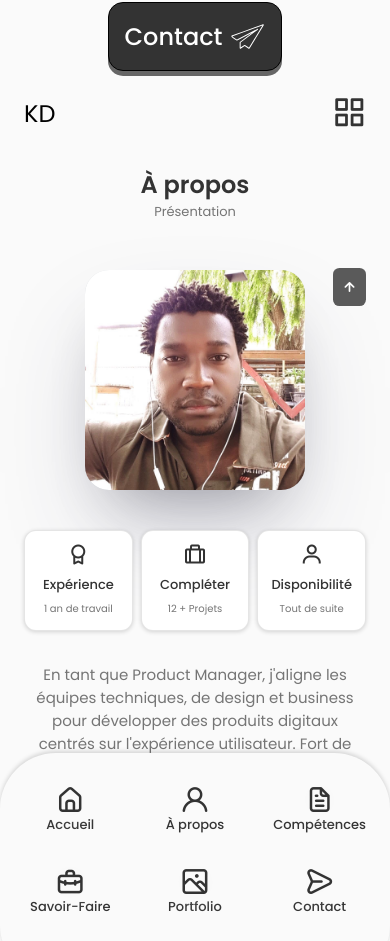
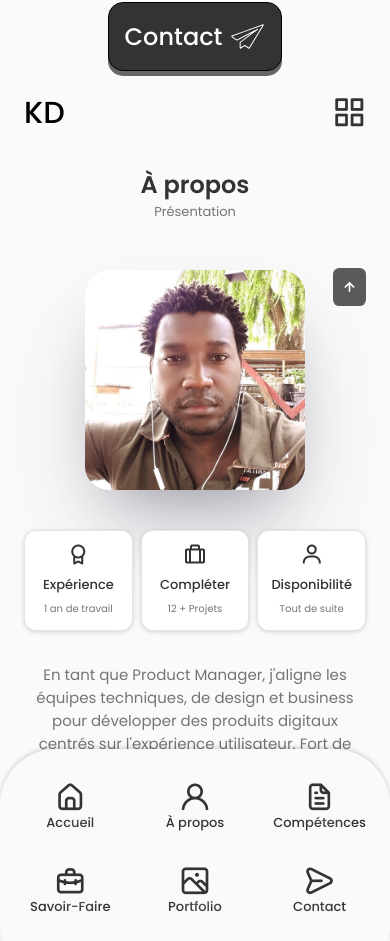
Before and after one commit to KD-Kongo-Dervilon/Portfolio-Product-Owner, a React (Create React App) app in the folder portfolio-product-owner/: page / in a window 390 px wide. Shown: the part 707-1648 px from the top of the page. Built offline with nearby package versions, Linux system fonts and the light colour scheme.

Commit message:
correction globale avant portfolio

```diff
--- a/portfolio-product-owner/src/components/footer/Footer.jsx
+++ b/portfolio-product-owner/src/components/footer/Footer.jsx
@@ -28,15 +28,24 @@ const Footer = () => {
                 </ul>
 
                 <div className="footer__social">
-                    <a href="https://www.facebook.com/?locale=fr_FR" className="home_social-icon" target="_blank" rel="noreferrer">
+                    <a href="https://www.facebook.com/?locale=fr_FR"
+                    className="footer_social-icon"
+                    target="_blank"
+                    rel="noreferrer">
                         <i class='bx bxl-facebook-circle'></i>
                     </a>
 
-                    <a href="https://www.youtube.com/" className="home_social-icon" target="_blank" rel="noreferrer">
+                    <a href="https://www.youtube.com/"
+                    className="footer_social-icon"
+                    target="_blank"
+                    rel="noreferrer">
                         <i class="uil uil-youtube"></i>
                     </a>
 
-                    <a href="https://www.twitch.tv/" className="home_social-icon" target="_blank" rel="noreferrer">
+                    <a href="https://www.twitch.tv/"
+                    className="footer_social-icon"
+                    target="_blank"
+                    rel="noreferrer">
                         <i class='bx bxl-twitch'></i>
                     </a>
                 </div>
--- a/portfolio-product-owner/src/components/footer/footer.css
+++ b/portfolio-product-owner/src/components/footer/footer.css
@@ -28,6 +28,7 @@
     display: flex;
     justify-content: center;
     column-gap: 1.125rem;
+    font-size: 2.5rem;
 }
 
 .footer__social-link {
--- a/portfolio-product-owner/src/components/header/Header.jsx
+++ b/portfolio-product-owner/src/components/header/Header.jsx
@@ -5,55 +5,59 @@ const Header = () => {
         /*=============== change backround  Header ===============*/
     window.addEventListener("scroll",function() {
         const header = document.querySelector(".header");
+
+        // when the scroll is higher than 200 viewport height, add the
+        //scroll-header class to à tag with the header tag
         if (this.scrollY >= 560) header.classList.add("scroll-header");
         else header.classList.remove("scroll-header");
     });
 
     /*=============== Toggle Menu ===============*/
     const[Toggle,showMenu] = useState(false);
+    const [activeNav , setActiveNav] = useState("#home");
 
     return (
         <header className="header">
             <nav className="nav container">
-                <a href="index.html" className="nav_logo">KD</a>
+                <a href="index.html" className="nav__logo">KD</a>
 
-                <div className={Toggle ? "nav_menu show-menu" : "nav_menu"} >
-                    <ul className="nav_list grid">
+                <div className={Toggle ? "nav__menu show-menu" : "nav__menu"} >
+                    <ul className="nav__list grid">
                         <li className="nav_item">
-                            <a href="#home" className="nav_link active-link">
-                                <i className="uil uil-estate nav_icon"></i> Accueil
+                            <a href="#home" onClick={() => setActiveNav('#home')} className={activeNav === "#home" ? " nav__link active-link" : "nav__link"}>
+                                <i className="uil uil-estate nav__icon"></i> Accueil
                             </a>
                         </li>
                         <li className="nav_item">
-                            <a href="#about" className="nav_link">
-                                <i className="uil uil-user nav_icon"></i> À propos
+                            <a href="#about" className="nav__link">
+                                <i className="uil uil-user nav__icon"></i> À propos
                             </a>
                         </li>
                         <li className="nav_item">
-                            <a href="#skills" className="nav_link">
-                                <i className="uil uil-file-alt nav_icon"></i> Compétences
+                            <a href="#skills" className="nav__link">
+                                <i className="uil uil-file-alt nav__icon"></i> Compétences
                             </a>
                         </li>
                         <li className="nav_item">
-                            <a href="#services" className="nav_link">
-                                <i className="uil uil-briefcase-alt nav_icon"></i> Savoir-Faire
+                            <a href="#services" className="nav__link">
+                                <i className="uil uil-briefcase-alt nav__icon"></i> Savoir-Faire
                             </a>
                         </li>
                         <li className="nav_item">
-                            <a href="#portfolio" className="nav_link">
-                                <i className="uil uil-scenery nav_icon"></i> Portfolio
+                            <a href="#portfolio" className="nav__link">
+                                <i className="uil uil-scenery nav__icon"></i> Portfolio
                             </a>
                         </li>
                         <li className="nav_item">
-                            <a href="#contact" className="nav_link">
-                                <i className="uil uil-message nav_icon"></i> Contact
+                            <a href="#contact" className="nav__link">
+                                <i className="uil uil-message nav__icon"></i> Contact
                             </a>
                         </li>
                     </ul>
 
                     <i class="uil uil-times nav_close" onClick={() => showMenu (!Toggle)}></i>
                 </div>
-                <div className="nav_toggle" onClick={() => showMenu (!Toggle)}>
+                <div className="nav__toggle" onClick={() => showMenu (!Toggle)}>
                     <i class="uil uil-apps"></i>
                 </div>
             </nav>
--- a/portfolio-product-owner/src/components/header/header.css
+++ b/portfolio-product-owner/src/components/header/header.css
@@ -15,44 +15,40 @@
     column-gap: 1.5rem;
 }
 
-.nav_toggle,
-.nav_toggle {
+.nav__logo,
+.nav__toggle {
     color : var(--title-color);
     font-weight: var(--font-medium);
 }
 
-.nav_list {
+.nav__list {
     display: flex;
     column-gap: 2rem;
 }
 
-.nav_link {
+.nav__link {
     display: flex;
     flex-direction:column;
     align-items: center;
-    font-size: var(--small-font-size);
+    font-size: var(--normal-font-size);
     color: var(--title-color);
     font-weight: var(--font-medium);
     transition: .3s;
-    -webkit-transition: .3s;
-    -moz-transition: .3s;
-    -ms-transition: .3s;
-    -o-transition: .3s;
 }
 
-.nav_icon,
+.nav__icon,
 .nav_close,
-.nav_toggle {
+.nav__toggle {
     display: none;
 }
 
-.nav_logo {
-    font-size: 1.5rem;
+.nav__logo {
+    font-size: 1.9rem;
     transition: all 0.5s ease-out;
     color: #000;
 }
 
-.nav_logo:hover {
+.nav__logo:hover {
     filter: drop-shadow(5px 5px 10px #fff);
     font-size: 2.5rem;
     color: var(--link-blue);
@@ -61,8 +57,13 @@
 
 /* Active link  */
 .active_link,
-.nav_link:hover {
+.nav__link:hover {
     color: var(--link-blue);
+}
+
+/* Change background header  */
+.scroll-header {
+    box-shadow: 0 -1px 4px rgba(0, 0, 0, 0.15)
 }
 
 /*=============== BREAKPOINTS ===============*/
@@ -78,7 +79,7 @@
         height: var(--header-height);
     }
 
-    .nav_menu {
+    .nav__menu {
         position:fixed;
         bottom: -100%;
         left: 0;
@@ -90,21 +91,25 @@
         transition: .3s;
     }
 
+    .nav__link {
+        font-size: var(--small-font-size);
+    }
+
     /* Show Menu */
     .show-menu {
         bottom: 0;
         transition: 0.2s ease;
     }
 
-    .nav_list {
+    .nav__list {
         display: grid;
         grid-template-columns: repeat(3, 1fr);
         gap: 2rem;
     }
 
-    .nav_icon {
-        font-size: 2.3em;
-        filter: drop-shadow(0 0 0.75rem rgb(251, 251, 251));
+    .nav__icon {
+        font-size: 2rem;
+        filter: drop-shadow(5px 5px 10px rgb(251,251,251));
     }
 
     .nav_close {
@@ -114,35 +119,40 @@
         font-size: 2.5em;
         cursor: pointer;
         color: var(--title-color);
+        transition: 0.3s;
     }
 
     .nav_close:hover {
         color: var(--link-blue);
+        filter: drop-shadow(5px 5px 10px #fff);
+        font-size: 3rem;
+        font-weight: bold;
     }
 
-    .nav_toggle {
+
+    .nav__toggle {
         font-size: 2.1rem;
         cursor: pointer;
     }
 
-    .nav_toggle:hover {
+    .nav__toggle:hover {
         color: var(--link-blue);
     }
 
-    .nav_icon,
+    .nav__icon,
     .nav_close,
-    .nav_toggle {
+    .nav__toggle {
         display : flex;
     }
 }
 
 /* For small devices */
 @media screen and (max-width: 350px) {
-    .nav_menu {
+    .nav__menu {
         padding: 2rem 0.25rem 4rem;
     }
 
-    .nav_list {
+    .nav__list {
         column-gap: 0;
     }
 }
--- a/portfolio-product-owner/src/components/home/home.css
+++ b/portfolio-product-owner/src/components/home/home.css
@@ -234,7 +234,7 @@
         }
 
         .home_social-icon:hover {
-            font-size: 3.5rem;
+            font-size: 2.8rem;
         }
     }
 
--- a/portfolio-product-owner/src/components/scrollUp/ScrollUp.jsx
+++ b/portfolio-product-owner/src/components/scrollUp/ScrollUp.jsx
@@ -9,7 +9,7 @@ const ScrollUp = () => {
     });
 
     return (
-        <a href="#" className="scrollup">
+        <a href="#home" className="scrollup" >
             <i className="uil uil-arrow-up scrollup__icon"></i>
         </a>
     )
```
Also changed, not shown: portfolio-product-owner/src/components/qualification/Qualification.jsx (+8 -8 lines).
